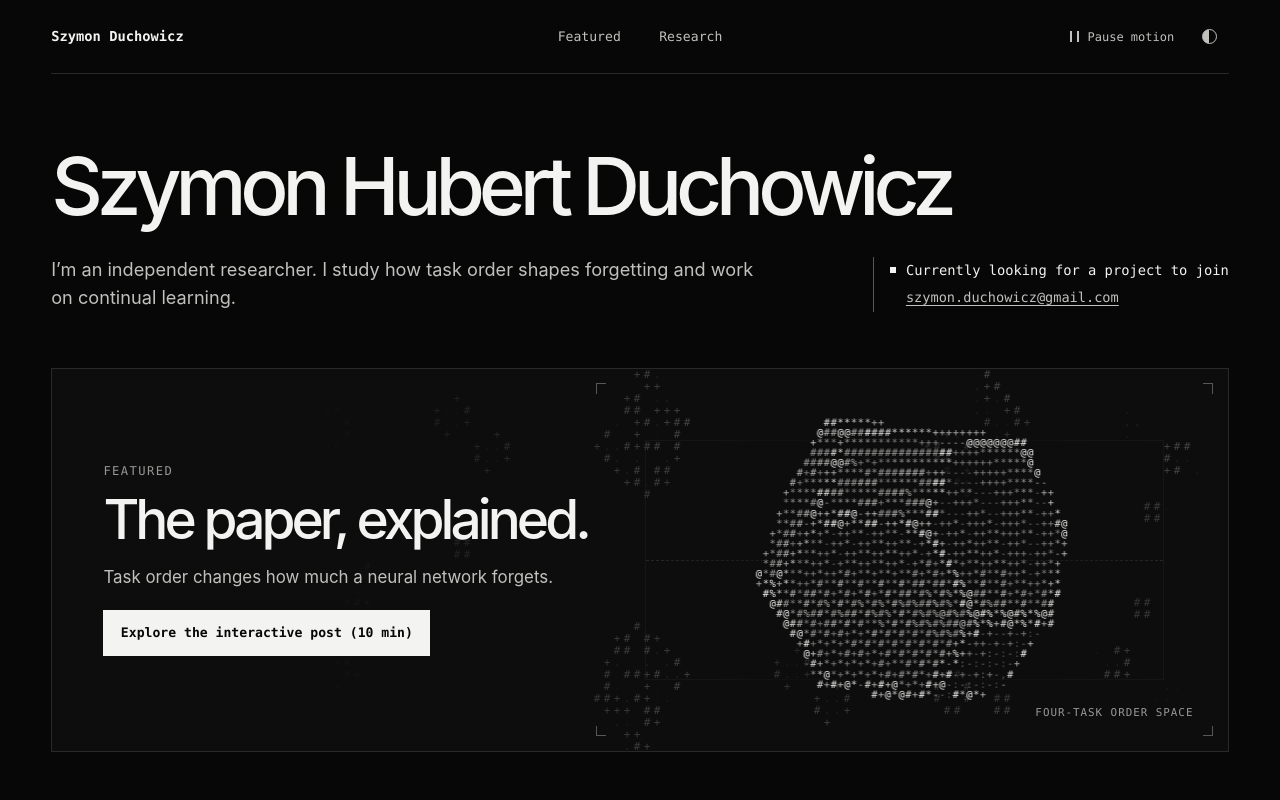
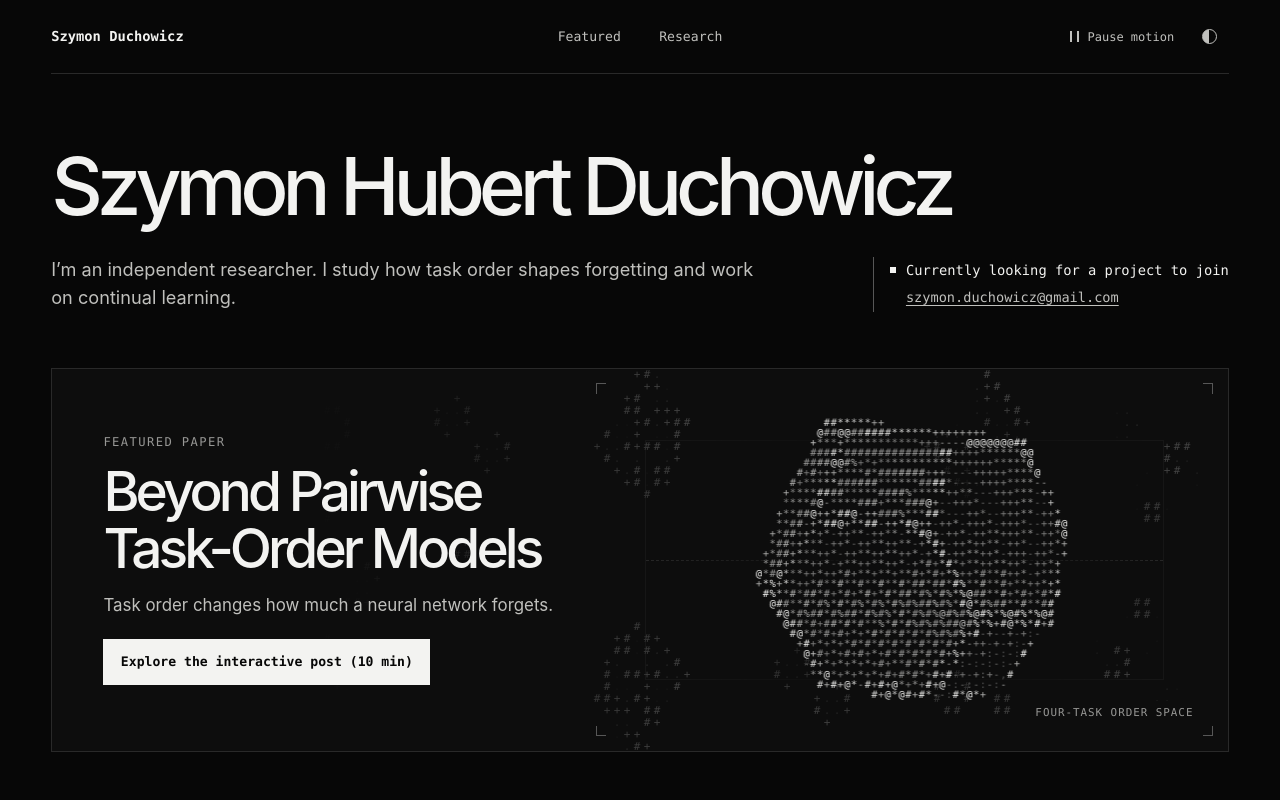
Before and after one commit to szymonghost/szymonghost.github.io, a plain HTML site: page index.html in a window 1280 px wide. Shown: the top 800 px of the page. Drawn offline with Linux system fonts and the light colour scheme; animation ran at ten frames a second.

Commit message:
Add files via upload

```diff
--- a/index.html
+++ b/index.html
@@ -38,8 +38,8 @@
   <section class="home-feature site-frame" id="featured" aria-labelledby="featured-title">
     <canvas class="life-background" data-life aria-hidden="true"></canvas>
     <div class="home-feature-copy">
-      <p class="eyebrow">Featured</p>
-      <h2 id="featured-title">The paper, explained.</h2>
+      <p class="eyebrow">Featured paper</p>
+      <h2 id="featured-title">Beyond Pairwise Task-Order Models</h2>
       <p class="home-finding">Task order changes how much a neural network forgets.</p>
       <a class="button button-solid" href="posts/paper-explained.html"><span>Explore the interactive post <span class="reading-time">(10 min)</span></span></a>
     </div>
```
Also changed, not shown: posts/paper-explained.html (+4 -4 lines).
